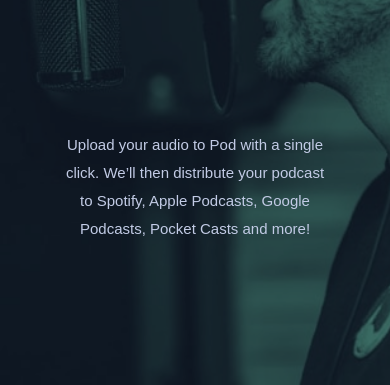
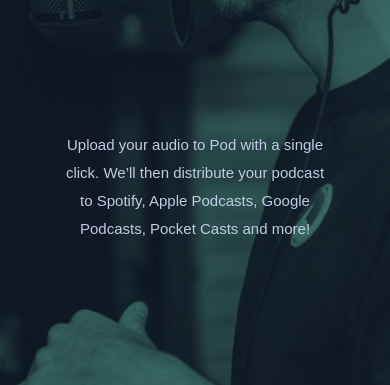
Before and after one commit to bratanac24/podcasts-3rd-task, a plain HTML site: page site/index.html in a window 390 px wide. Shown: the part 262-647 px from the top of the page. Drawn offline with Linux system fonts and the light colour scheme; a web font is replaced by a local one.

Commit message:
background fix in mobile landscape view

```diff
--- a/site/style.css
+++ b/site/style.css
@@ -38,7 +38,7 @@ span {
 }
 .content {
   width: 100%;
-  height: 100vh;
+  height: 100%;
   display: flex;
   justify-content: end;
   align-items: center;
@@ -133,6 +133,10 @@ input:invalid + .invalid {
 }
 
 @media screen and (max-width: 800px) {
+  body {
+    background-image: url(./assets/mobile/image-host.jpg);
+    background-size: cover;
+  }
   .content {
     align-items: center;
   }
@@ -153,7 +157,8 @@ input:invalid + .invalid {
     padding-right: 0;
   }
   .speaker {
-    background-image: url(./assets/mobile/image-host.jpg);
+    position: absolute;
+    background-image: none;
     width: 100%;
     height: 100%;
   }
@@ -206,8 +211,6 @@ input:invalid + .invalid {
     width: 90vw;
     left: 5vw;
   }
-  p {
-  }
   .dotzz {
     display: none;
   }
```
